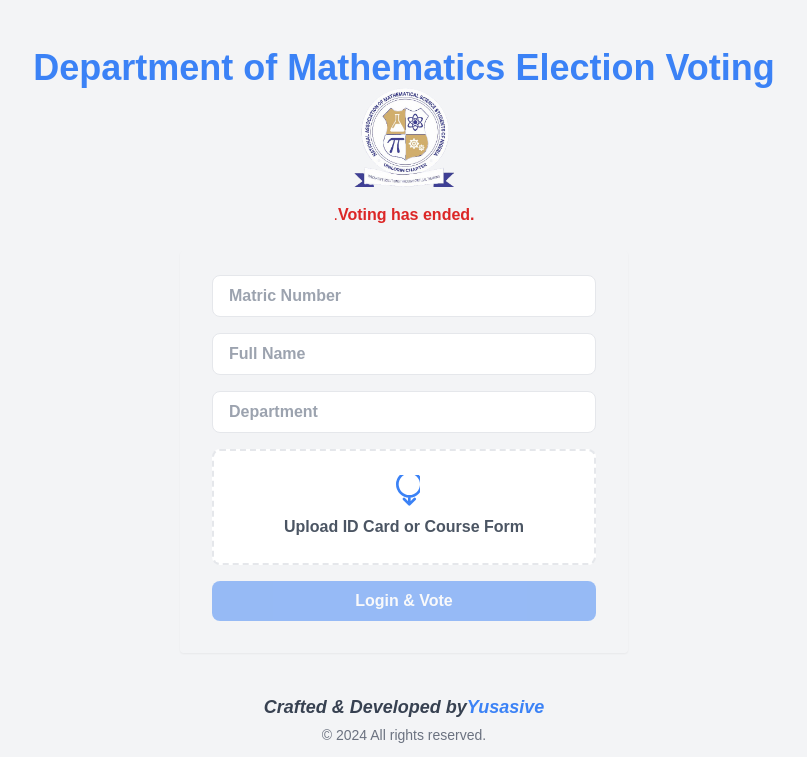
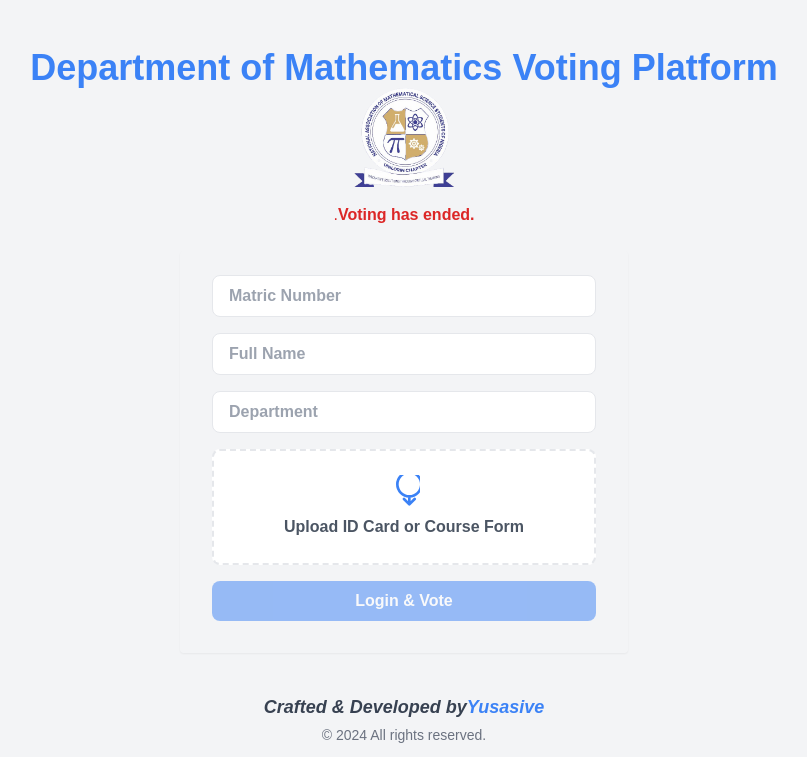
Before and after one commit to Yusasive/maths-election-platform, a Next.js app: page / in a window 1280 px wide. Shown: the top 782 px of the page, without its empty margins (236-1043 px from the left). Built offline with nearby package versions, Linux system fonts and the light colour scheme.

Commit message:
Voting platform

```diff
--- a/app/page.tsx
+++ b/app/page.tsx
@@ -207,7 +207,7 @@ export default function HomePage() {
   return (
     <main className="flex flex-col items-center justify-center bg-gray-100">
       <h1 className="text-3xl md:text-4xl text-blue-500 font-bold pt-12 text-center">
-        Department of Mathematics Election Voting
+        Department of Mathematics Voting Platform
       </h1>
       <Image
         src="/maths.png"
```
